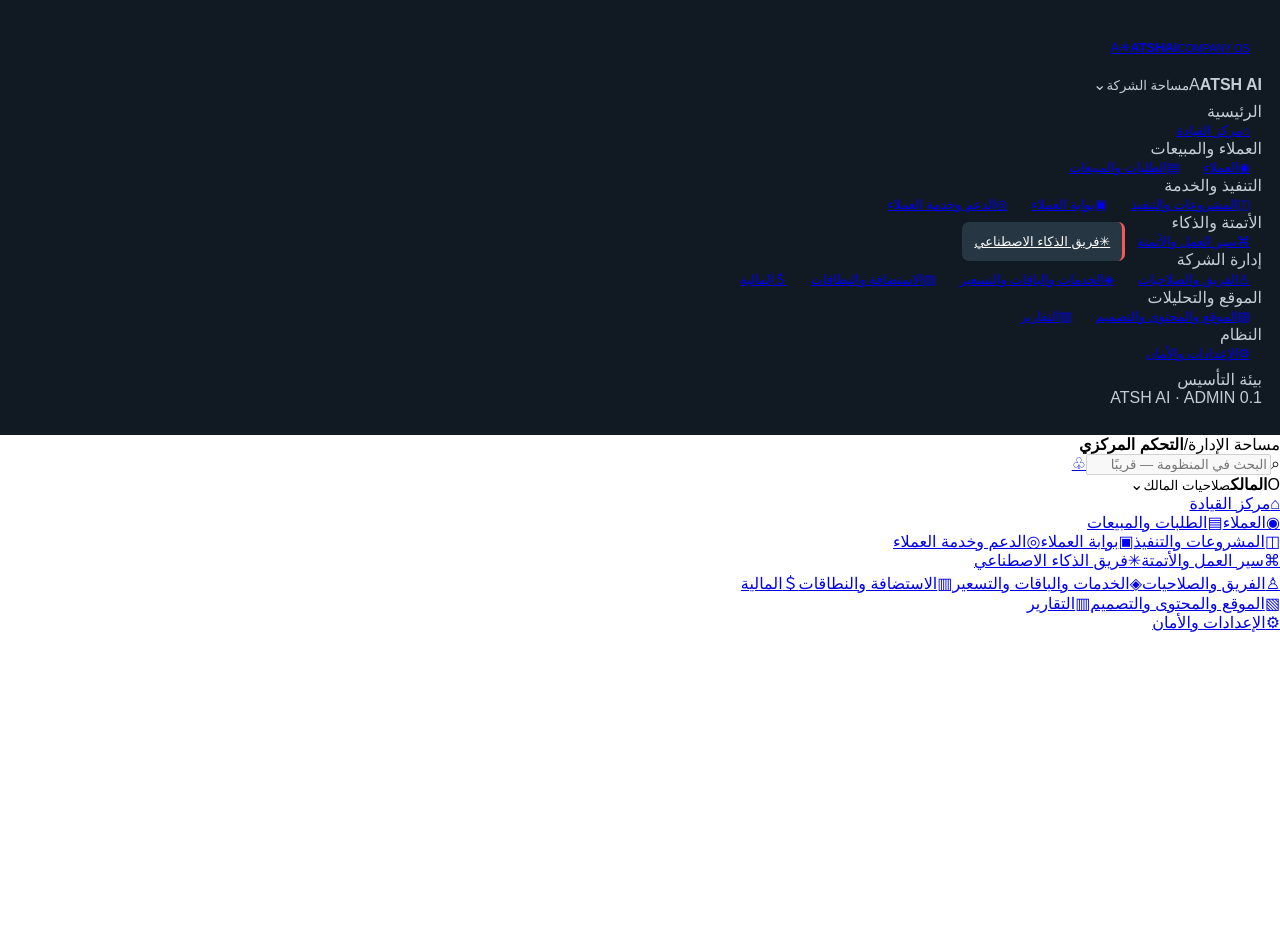
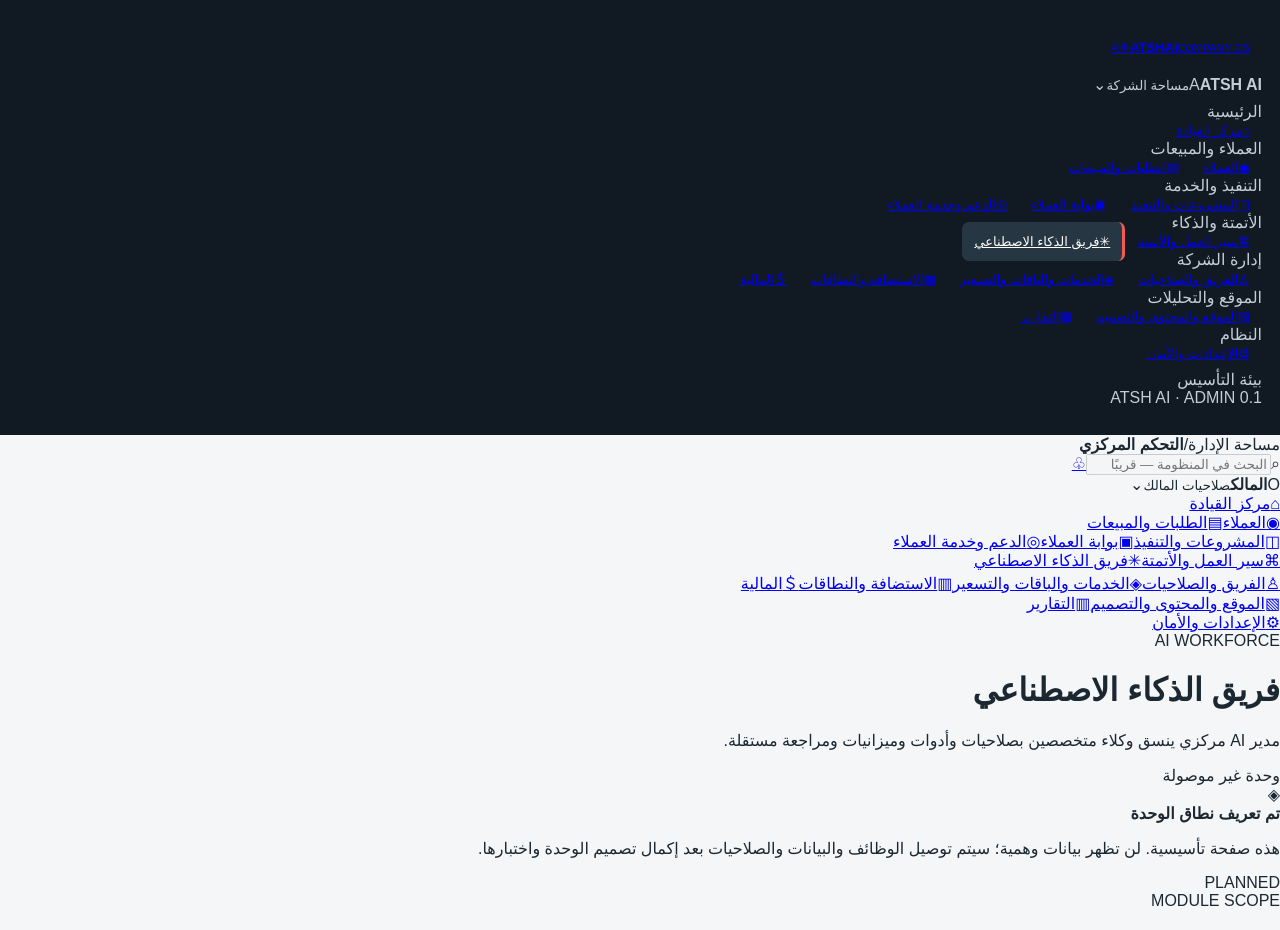
Before and after one commit to atshpana/atsh-ai-v2, a Next.js app in the folder apps/admin/: page /ai-team in a window 1280 px wide. Before the commit this address had no page. Shown: the top 930 px of the page. Built offline with nearby package versions, Linux system fonts and the light colour scheme.

Commit message:
Add routed admin module landing pages for company workspace

```diff
--- /dev/null
+++ b/apps/admin/src/app/[module]/page.tsx
@@ -0,0 +1,39 @@
+import Link from "next/link";
+import { notFound } from "next/navigation";
+
+const modules: Record<string, { title: string; eyebrow: string; description: string; scope: string[] }> = {
+  customers: { title: "العملاء", eyebrow: "CUSTOMER MANAGEMENT", description: "ملفات العملاء والجهات وسجل الطلبات والتواصل والموافقات، مع عزل كامل لبيانات كل عميل.", scope: ["ملفات العملاء والجهات", "سجل الطلبات والمشروعات", "وسائل التواصل والموافقات"] },
+  requests: { title: "الطلبات والمبيعات", eyebrow: "SALES & INTAKE", description: "استقبال طلبات الخدمات ومراجعتها وطلب المعلومات وإدارة عروض الأسعار والإصدارات.", scope: ["قائمة الطلبات والفلاتر", "مراجعة المواصفات والمرفقات", "عروض الأسعار وسجل الحالات"] },
+  projects: { title: "المشروعات والتنفيذ", eyebrow: "PROJECT DELIVERY", description: "إدارة الخطط والمراحل والمهام والاعتماديات والمراجعات والتسليم عبر بوابات محمية.", scope: ["قوالب وخطط المشروعات", "المراحل والمهام والإسناد", "المراجعة والاعتماد والتسليم"] },
+  portal: { title: "بوابة العملاء", eyebrow: "CUSTOMER PORTAL", description: "تجربة موحدة للعميل لإدارة طلباته ومشروعاته وملفاته وموافقاته ووحدات المنتج المتعاقد عليها.", scope: ["حساب موحد وملف العميل", "متابعة المشروع والملفات", "المراجعات والموافقات"] },
+  support: { title: "الدعم وخدمة العملاء", eyebrow: "CUSTOMER SUPPORT", description: "إدارة طلبات الدعم والتواصل والتصعيد وسجل الخدمة مع إظهار المعلومات الضرورية فقط.", scope: ["تذاكر الدعم والحالات", "المراسلات والتصعيد", "قوالب الإشعارات وسجل التسليم"] },
+  workflows: { title: "سير العمل والأتمتة", eyebrow: "WORKFLOW ORCHESTRATION", description: "تعريف التدفقات ومتابعة تنفيذها وربط n8n بالأحداث الموثوقة في النظام.", scope: ["قوالب التدفقات وإصداراتها", "حالات التنفيذ وإعادة المحاولة", "Webhooks موقعة وسجل الأحداث"] },
+  "ai-team": { title: "فريق الذكاء الاصطناعي", eyebrow: "AI WORKFORCE", description: "مدير AI مركزي ينسق وكلاء متخصصين بصلاحيات وأدوات وميزانيات ومراجعة مستقلة.", scope: ["مدير AI وسجل الوكلاء", "المهام والتشغيل والتكلفة", "المراجعة والتصعيد والموافقات"] },
+  team: { title: "الفريق والصلاحيات", eyebrow: "TEAM & ACCESS CONTROL", description: "إدارة الموظفين والأدوار المخصصة والصلاحيات الدقيقة والإسناد والتفويض المؤقت.", scope: ["الموظفون والفرق", "الأدوار والصلاحيات", "الإسناد والتفويض وسجل التدقيق"] },
+  catalog: { title: "الخدمات والباقات والتسعير", eyebrow: "CATALOG & PRICING", description: "إدارة الخدمات والباقات والخيارات وقواعد التسعير وإصداراتها واختبار الحساب قبل التفعيل.", scope: ["التصنيفات والخدمات والباقات", "الخيارات وقواعد الظهور", "التسعير والإصدارات والاختبارات"] },
+  hosting: { title: "الاستضافة والنطاقات", eyebrow: "HOSTING OPERATIONS", description: "إدارة حسابات الاستضافة وتخصيصات العملاء والنطاقات والتجديدات والنسخ الاحتياطية.", scope: ["حسابات ومخصصات الاستضافة", "النطاقات والتجديدات", "النسخ الاحتياطي والحالة التشغيلية"] },
+  finance: { title: "المالية", eyebrow: "FINANCE", description: "الفواتير والمدفوعات والتسويات والتقارير المالية وفق السياسات التجارية التي يعتمدها المالك.", scope: ["الفواتير وبنودها", "المدفوعات والتسويات", "التقارير وسجل الاعتماد"] },
+  website: { title: "الموقع والمحتوى والتصميم", eyebrow: "CONTENT & EXPERIENCE", description: "إدارة الصفحات والمحتوى والترجمات والهوية ورموز التصميم والمعاينة والنشر والإصدارات.", scope: ["الصفحات والمحتوى وSEO", "الهوية والثيمات ورموز التصميم", "المعاينة والنشر والتراجع"] },
+  reports: { title: "التقارير", eyebrow: "REPORTING & ANALYTICS", description: "تقارير تشغيلية ومالية من مصادر بيانات معروفة مع تحديد الفترة والصلاحيات ومصدر كل مؤشر.", scope: ["تقارير العملاء والطلبات والمشروعات", "تقارير الأداء والتكلفة", "تصدير مقيد ومسجل"] },
+  settings: { title: "الإعدادات والأمان", eyebrow: "SYSTEM GOVERNANCE", description: "إعدادات النظام والتكاملات وسياسات الأمان والنسخ والاستعادة وسجل التغييرات.", scope: ["الإعدادات العامة والتكاملات", "الأمان والجلسات والصلاحيات", "النسخ والاستعادة والتدقيق"] },
+  notifications: { title: "مركز التنبيهات", eyebrow: "NOTIFICATION CENTER", description: "مركز موحد للتنبيهات حسب القسم والخطورة مع الحفاظ على التنبيهات الأمنية والقرارات الإلزامية.", scope: ["التنبيهات حسب الخطورة والقسم", "قوالب الرسائل وسجل الإرسال", "إعادة المحاولة ومنع التكرار"] }
+};
+
+export function generateStaticParams() {
+  return Object.keys(modules).map((module) => ({ module }));
+}
+
+export default async function AdminModulePage({ params }: { params: Promise<{ module: string }> }) {
+  const { module } = await params;
+  const item = modules[module];
+  if (!item) notFound();
+
+  return <div className="module-page">
+    <div className="page-heading"><div><div className="eyebrow">{item.eyebrow}</div><h1>{item.title}</h1><p>{item.description}</p></div><span className="heading-status"><span className="status-led" /> وحدة غير موصولة</span></div>
+    <section className="foundation-banner"><div className="banner-symbol">◈</div><div><b>تم تعريف نطاق الوحدة</b><p>هذه صفحة تأسيسية. لن تظهر بيانات وهمية؛ سيتم توصيل الوظائف والبيانات والصلاحيات بعد إكمال تصميم الوحدة واختبارها.</p></div><span className="banner-tag">PLANNED</span></section>
+    <section className="panel module-scope"><div className="panel-heading"><div><span className="panel-kicker">MODULE SCOPE</span><h2>النطاق الوظيفي</h2></div><span className="panel-count">{item.scope.length} عناصر</span></div>
+      <div className="scope-grid">{item.scope.map((scope, i) => <div className="scope-item" key={scope}><span>0{i + 1}</span><b>{scope}</b><small>بانتظار التصميم التفصيلي والتنفيذ</small></div>)}</div>
+    </section>
+    <Link href="/" className="back-link">← العودة إلى مركز القيادة</Link>
+  </div>;
+}
```
